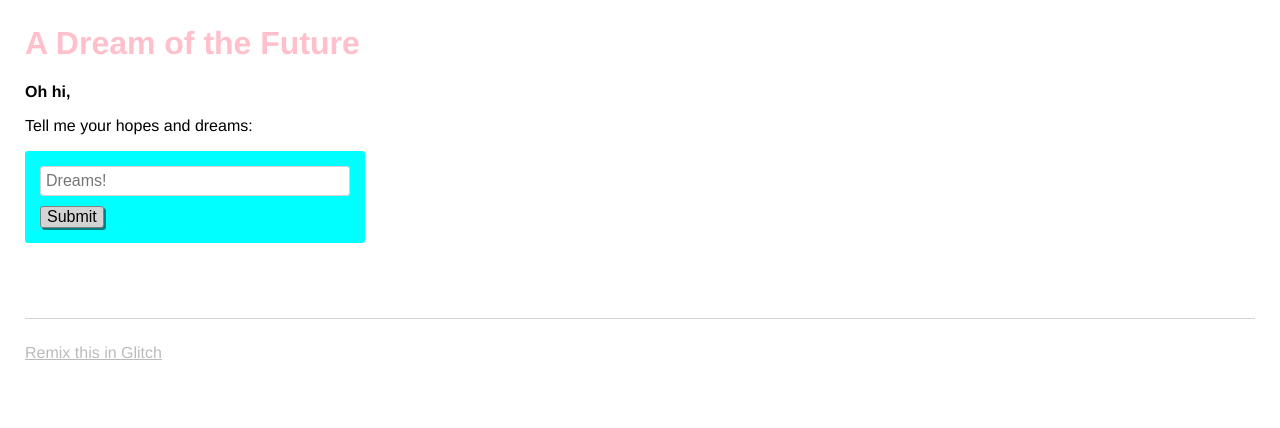
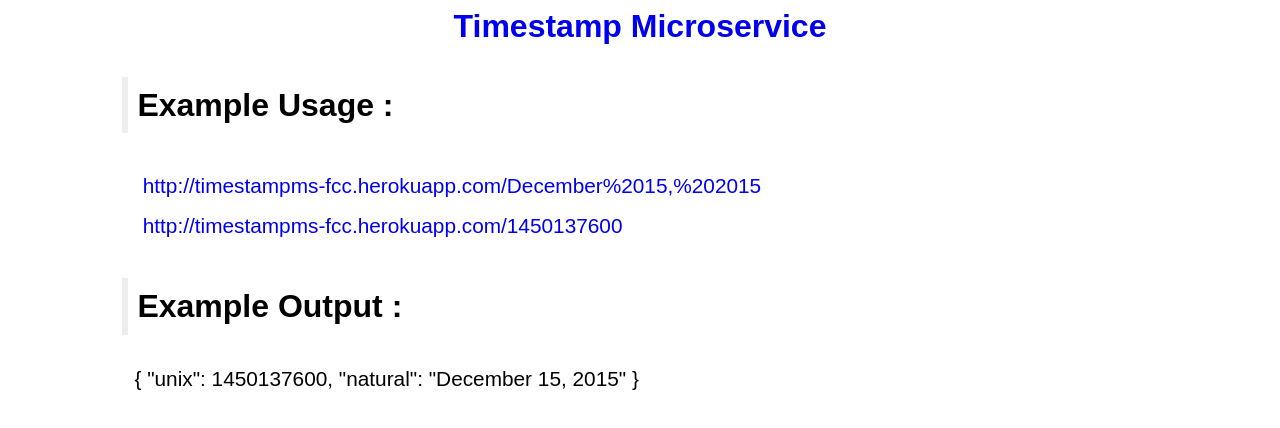
Before and after one commit to MetaGS/timestamp, a website: page views/index.html in a window 1280 px wide. Drawn offline with nearby package versions, Linux system fonts and the light colour scheme; no server answers.

Commit message:
🚈🎯 Updated with Glitch

```diff
--- a/public/style.css
+++ /dev/null
@@ -1,82 +0,0 @@
-/* styles */
-/* called by your view template */
-
-/* You might want to try something fancier: */
-/* less: http://lesscss.org/ */
-
-* {
-  box-sizing: border-box;
-}
-
-body {
-  font-family: helvetica, arial, sans-serif;
-  margin: 25px;
-}
-
-h1 {
-  font-weight: bold;
-  color: pink;
-}
-
-.bold {
-  font-weight: bold;
-}
-
-p {
-  max-width: 600px;
-}
-
-form {
-  margin-bottom: 25px;
-  padding: 15px;
-  background-color: cyan;
-  display: inline-block;
-  width: 100%;
-  max-width: 340px;
-  border-radius: 3px;
-}
-
-input {
-  display: block;
-  margin-bottom: 10px;
-  padding: 5px;
-  width: 100%;
-  border: 1px solid lightgrey;
-  border-radius: 3px;
-  font-size: 16px;
-}
-
-button {
-  font-size: 16px;
-  border-radius: 3px;
-  background-color: lightgrey;
-  border: 1px solid grey;
-  box-shadow: 2px 2px teal;
-  cursor: pointer;
-}
-
-button:hover {
-  background-color: yellow;
-}
-
-button:active {
-  box-shadow: none;
-}
-
-li {
-  margin-bottom: 5px;
-}
-
-footer {
-  margin-top: 50px;
-  padding-top: 25px;
-  border-top: 1px solid lightgrey;
-}
-
-footer > a {
-  color: #BBBBBB;
-}
-
-.nicejob {
-  text-decoration: line-through;
-}
--- a/views/index.html
+++ b/views/index.html
@@ -7,48 +7,63 @@
 <!-- haml: http://haml.info/ -->
 <!-- hbs(handlebars): http://handlebarsjs.com/ -->
 
-<!DOCTYPE html>
-<html>
-  <head>
-    <title>Welcome to Glitch!</title>
-    <meta name="description" content="A cool thing made with Glitch">
-    <link id="favicon" rel="icon" href="https://glitch.com/edit/favicon-app.ico" type="image/x-icon">
-    <meta charset="utf-8">
-    <meta http-equiv="X-UA-Compatible" content="IE=edge">
-    <meta name="viewport" content="width=device-width, initial-scale=1">
-    <link rel="stylesheet" href="/style.css">
-  </head>
-  <body>
-    <header>
-      <h1>
-        A Dream of the Future
-      </h1>
-    </header>
 
-    <main>
-      <p class="bold">Oh hi,</p>
-      <p>Tell me your hopes and dreams:</p>
-      <form>
-        <input type="text" maxlength="100" placeholder="Dreams!">
-        <button type="submit">Submit</button>
-      </form>
-      <section class="dreams">
-        <ul id="dreams">
-        </ul>
-      </section>
-    </main>
+<html lang="en">
+<head>
+    <meta charset="UTF-8">
+    <title>Timestamp Microservice</title>
+    <style type="text/css">
+        h1,h2{
+            font-family: sans-serif;
+            font-weight: bold;
+            font-size:2em;
+            text-align:center;
+        }
+        a{
+            text-decoration:none;
+            display:block;
+        }
+        h2{
+            text-align:left;
+            width:80%;
+            margin:1em auto;
+            border-left:.2em solid #eee;
+            padding:.3em;
+        }
+        h2:after{
+            content:' :';
+            text-align:left;
+        }
+        div{
+            width:80%;
+            margin:auto;
+        }
+        div a{
+            padding:.4em;
+            font-family:sans-serif;
+            font-size:1.3em;
+        }
+        div code {
+            font-family:sans-serif;
+            font-size:1.3em;
 
-    <footer>
-      <a href="https://glitch.com">
-        Remix this in Glitch
-      </a>
-    </footer>
-
-    <!-- Your web-app is https, so your scripts need to be too -->
-    <script src="https://code.jquery.com/jquery-2.2.1.min.js"
-            integrity="sha256-gvQgAFzTH6trSrAWoH1iPo9Xc96QxSZ3feW6kem+O00="
-            crossorigin="anonymous"></script>
-    <script src="/client.js"></script>
-
-  </body>
+        }
+    </style>
+</head>
+<body>
+    <a href="./">
+        <h1>Timestamp Microservice</h1>
+    </a>
+    <h2>Example Usage</h2>
+    <div>
+        <a href="./December%2015,%202015" target="_blank">http://timestampms-fcc.herokuapp.com/December%2015,%202015</a>
+        <a href="./1450137600" target="_blank">http://timestampms-fcc.herokuapp.com/1450137600</a>
+    </div>
+    <h2>Example Output</h2>
+    <div>
+        <code>
+            { "unix": 1450137600, "natural": "December 15, 2015" }
+        </code>
+    </div>
+</body>
 </html>
```
Also changed, not shown: server.js (+2 -8 lines).
